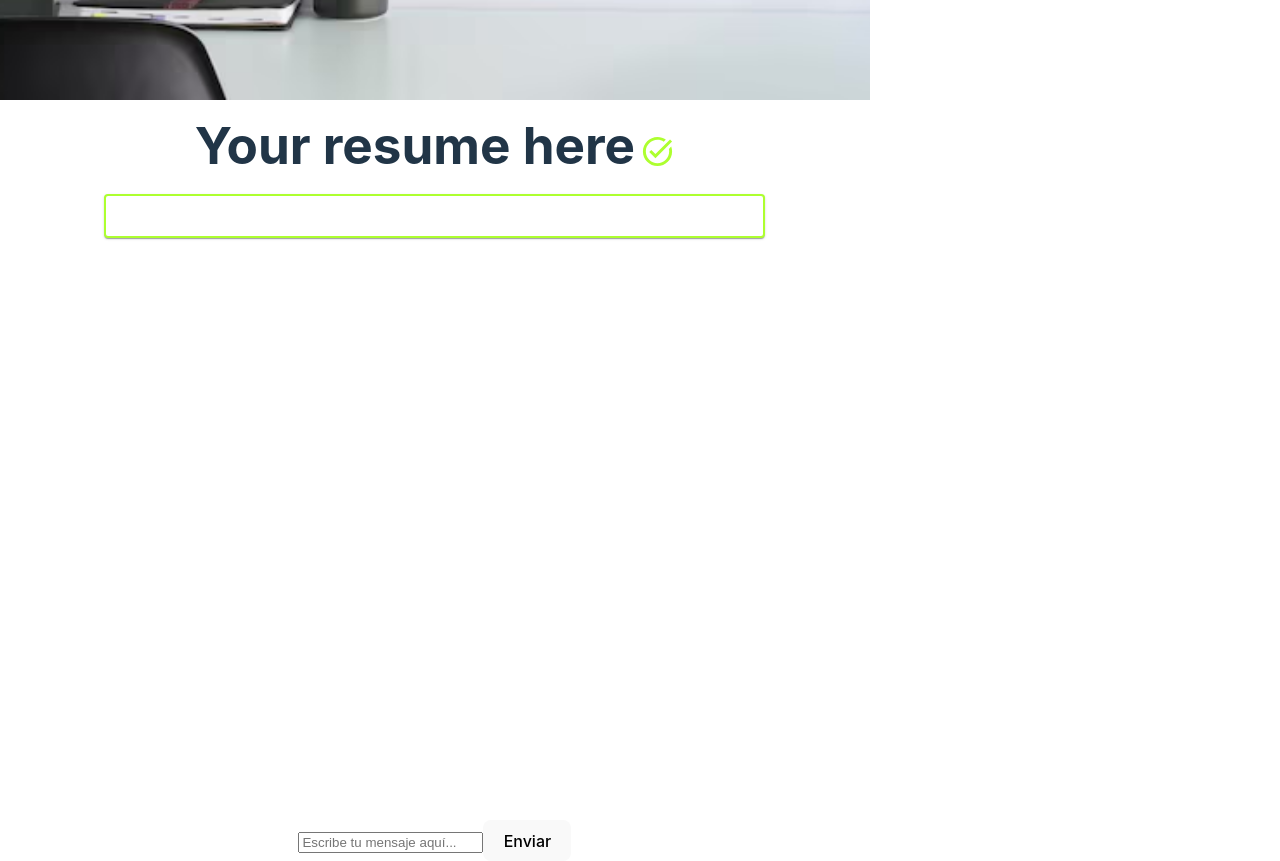
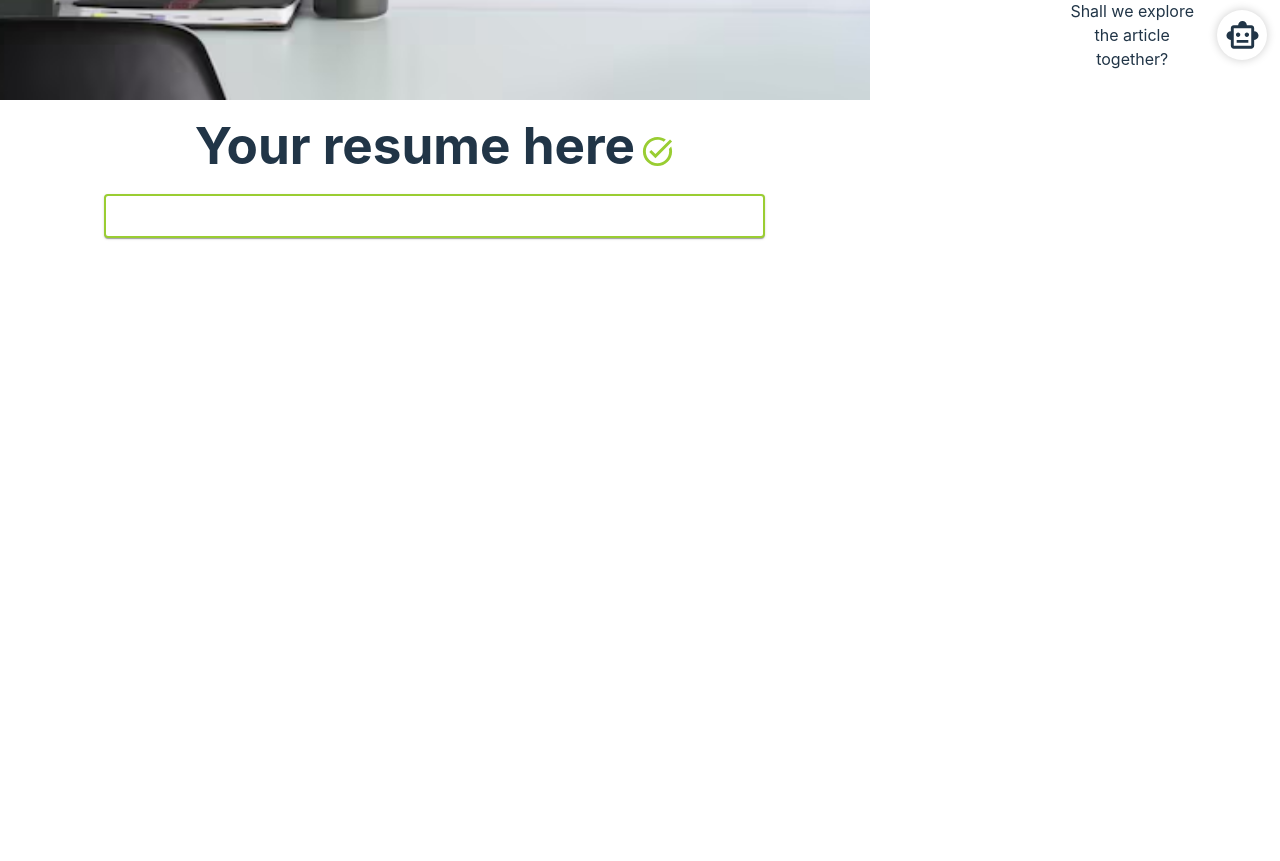
Before and after one commit to DannaVelasquez/ArticleSummarizerIA, a React (Vite) app in the folder Frontend/: page / in a window 1280 px wide. Shown: the part 700-1561 px from the top of the page. After the commit the page ends 1520 px from the top, so only its background shows below. Built offline with nearby package versions, Linux system fonts and the light colour scheme; the HTML template or start-up script is replaced by a standard one.

Commit message:
Chatbot behavior is reconfigured and styles are added

```diff
--- a/Frontend/src/Components/ChatbotView/ChatBot.tsx
+++ b/Frontend/src/Components/ChatbotView/ChatBot.tsx
@@ -1,42 +1,119 @@
-import axios from 'axios';
-import './chatbot.styles.css'
-import { useState } from 'react';
+import React, { useState, useEffect, useRef } from "react";
+import axios from "axios";
+import SmartToyOutlinedIcon from "@mui/icons-material/SmartToyOutlined";
+import IconButton from "@mui/material/IconButton";
+import SendIcon from "@mui/icons-material/Send";
+import TextField from "@mui/material/TextField";
+import PersonOutlineOutlinedIcon from '@mui/icons-material/PersonOutlineOutlined';
+import "./chatbot.styles.css";
 
 function ChatBot({ articleUrl }: { articleUrl: string }) {
+  const [userInput, setUserInput] = useState("");
+  const [chatHistory, setChatHistory] = useState<{ message: string; fromUser: boolean }[]>([]);
+  const [isChatOpen, setIsChatOpen] = useState(false);
+  const [isBotTyping, setIsBotTyping] = useState(false);
+  const chatEndRef = useRef<HTMLDivElement>(null);
 
-  const [userInput, setUserInput] = useState('');
-  const [chatHistory, setChatHistory] = useState<string[]>([]);
+  const toggleChat = () => {
+    setIsChatOpen(!isChatOpen);
+  };
 
   const sendMessage = async () => {
     if (!userInput.trim()) return;
 
-    // Enviamos el mensaje del usuario al servidor
     try {
-      const response = await axios.post('http://localhost:3000/api/chat', { message: userInput, articleUrl: articleUrl});
+      const chatMessage = { message: userInput, fromUser: true };
+      setChatHistory([...chatHistory, chatMessage]);
+      setUserInput("");
+      setIsBotTyping(true);
+
+      const response = await axios.post("http://localhost:3000/api/chat", {
+        message: userInput,
+        articleUrl: articleUrl,
+      });
+
+      setIsBotTyping(false);
+
       const chatResponse = response.data.message;
-      setChatHistory([...chatHistory, userInput, chatResponse]);
-      setUserInput('');
+      setChatHistory(prevChatHistory => [...prevChatHistory, { message: chatResponse, fromUser: false }]);
     } catch (error) {
-      console.error('Error al enviar mensaje al servidor:', error);
+      console.error("Error al enviar mensaje al servidor:", error);
+    }
+  };
+
+  useEffect(() => {
+    const lastMessage = chatHistory[chatHistory.length - 1];
+    if (lastMessage && lastMessage.fromUser === false) {
+      setIsBotTyping(false);
+    }
+  }, [chatHistory]);
+
+  useEffect(() => {
+    if (chatEndRef.current) {
+      chatEndRef.current.scrollIntoView({ behavior: "smooth" });
+    }
+  }, [chatHistory]);
+
+  const handleKeyDown = (event: React.KeyboardEvent<HTMLDivElement>) => {
+    if (event.key === 'Enter') {
+      sendMessage();
     }
   };
 
   return (
-    <div>
-      <div>
-        {chatHistory.map((message, index) => (
-          <div key={index}>{message}</div>
-        ))}
+    <div className={`chat-container ${isChatOpen ? "open" : ""}`}>
+      <div className="title-chat">
+      <p className={`title-container ${isChatOpen ? "open" : ""}`}>Shall we explore the article together?</p>
+      <div className="icon-container" onClick={toggleChat}>
+        <SmartToyOutlinedIcon fontSize="large" />
       </div>
-      <input
-        type="text"
-        value={userInput}
-        onChange={(e) => setUserInput(e.target.value)}
-        placeholder="Escribe tu mensaje aquí..."
-      />
-      <button onClick={sendMessage}>Enviar</button>
+      </div>
+      {isChatOpen && (
+        <div className="chatbox">
+          <div className="chat-history">
+            {chatHistory.map((entry, index) => (
+              <div key={index} className={entry.fromUser ? "user-message" : "bot-message"}>
+                {entry.fromUser ? <UserIcon /> : isBotTyping ? <TypingIndicator /> : <BotIcon />}
+                {entry.message}
+              </div>
+            ))}
+            <div ref={chatEndRef} />
+          </div>
+          <div className="input-chatbox">
+            <TextField
+              id="standard-basic"
+              variant="standard"
+              type="text"
+              value={userInput}
+              onChange={(e) => setUserInput(e.target.value)}
+              placeholder="Chat here..."
+              style={{ borderColor: "yellowgreen" }}
+              onKeyDown={handleKeyDown}
+            />
+            <IconButton
+              aria-label="delete"
+              onClick={sendMessage}
+              color="primary"
+              style={{ color: "yellowgreen" }}
+            >
+              <SendIcon />
+            </IconButton>
+          </div>
+        </div>
+      )}
     </div>
   );
 }
 
+const TypingIndicator = () => (
+  <div className="typing-indicator">
+    <span className="dot">.</span>
+    <span className="dot">.</span>
+    <span className="dot">.</span>
+  </div>
+);
+
+const UserIcon = () => <PersonOutlineOutlinedIcon/>;
+const BotIcon = () => <SmartToyOutlinedIcon/>;
+
 export default ChatBot;
--- a/Frontend/src/Components/ChatbotView/chatbot.styles.css
+++ b/Frontend/src/Components/ChatbotView/chatbot.styles.css
@@ -3,7 +3,23 @@
   display: grid;
   bottom: 0;
   right: 0;
-  padding: 2%;
+  padding: 1%;
+}
+
+.title-chat{
+  display: flex;
+  flex-direction: row;
+  align-items: center;
+  justify-content: end;
+  gap: 10px;
+}
+
+.title-container {
+  width: 150px;
+}
+
+.title-container.open {
+  width: auto;
 }
 
 .icon-container {
@@ -17,3 +33,50 @@
   padding: 10;
   box-shadow: 0px 0px 10px rgba(0, 0, 0, 0.2);
 }
+
+.chatbox{
+  width: 500px;
+  background-color: white;
+  margin-top: 2%;
+  border-radius: 3%;
+  box-shadow: 0px 0px 10px rgba(0, 0, 0, 0.2);
+}
+
+.chat-history{
+  height: calc(100vh - 270px);
+  background-color: white;
+  overflow-y: auto;
+  display: flex;
+  flex-direction: column;
+  gap: 5px;
+  margin: 4%;
+  border-radius: 3%;
+}
+
+.input-chatbox{
+  display: flex;
+  flex-direction: row;
+  padding: 2%;
+}
+
+.css-1eed5fa-MuiInputBase-root-MuiInput-root::after{
+  border-bottom: 2px solid yellowgreen !important;
+}
+
+.user-message{
+  align-self: flex-end;
+  background-color: rgba(153, 205, 50, 0.363);
+  border-radius: 10px;
+  width: auto;
+  padding: 10px;
+  text-align: justify;
+}
+
+.bot-message{
+  align-self: flex-start;
+  background-color: lightgray;
+  border-radius: 10px;
+  width: auto;
+  padding: 10px;
+  text-align: justify;
+}
--- a/Frontend/src/Components/Header/header.styles.css
+++ b/Frontend/src/Components/Header/header.styles.css
@@ -4,7 +4,7 @@
   background-color: black;
   position: sticky;
   top: 0;
-  z-index: 1;
+  z-index: 2;
 }
 
 .title {
--- a/Frontend/src/Components/Home/Home.tsx
+++ b/Frontend/src/Components/Home/Home.tsx
@@ -63,7 +63,6 @@ function Home({ onSummaryChange, onUrlChange }: HomeProps) {
           id="outlined-basic"
           label="Submit your article URL here"
           variant="outlined"
-          style={{ fontWeight: "bold", color: "blue" }}
           value={articleUrl}
           onChange={(e) => setArticleUrl(e.target.value)}
         />
--- a/Frontend/src/Components/Home/home.styles.css
+++ b/Frontend/src/Components/Home/home.styles.css
@@ -21,16 +21,21 @@
   width: 250px;
   justify-self: center;
   background-color: yellowgreen !important;
-  border-color: green !important;
+  border-color: yellowgreen !important;
 }
 
 .css-1jy569b-MuiFormLabel-root-MuiInputLabel-root.Mui-focused {
-  color: green !important;
+  color: yellowgreen !important;
+  z-index: 1;
 }
 
 .css-9ddj71-MuiInputBase-root-MuiOutlinedInput-root.Mui-focused
   .MuiOutlinedInput-notchedOutline {
-  border-color: green !important;
+  border-color: yellowgreen !important;
+}
+
+.css-1jy569b-MuiFormLabel-root-MuiInputLabel-root{
+  color: black;
 }
 
 button:focus,
--- a/Frontend/src/Components/ResumeView/ResumeView.tsx
+++ b/Frontend/src/Components/ResumeView/ResumeView.tsx
@@ -12,7 +12,7 @@ function ResumeView({ summary }: ResumeViewProps) {
     <div id='resume' className="cover-resume">
       <div className="container-resume">
       <h1>Your resume here
-        <TaskAltOutlinedIcon fontSize='large' style={{marginLeft:'5px', marginBottom:'-5px', color:'greenyellow'}}/>
+        <TaskAltOutlinedIcon fontSize='large' style={{marginLeft:'5px', marginBottom:'-5px', color:'rgba(153, 205, 50, 063)'}}/>
       </h1>
       <Card>
       <CardContent>
--- a/Frontend/src/Components/ResumeView/resume.styles.css
+++ b/Frontend/src/Components/ResumeView/resume.styles.css
@@ -13,5 +13,5 @@
 }
 
 .css-bhp9pd-MuiPaper-root-MuiCard-root{
-    border: solid 2px greenyellow;
+    border: solid 2px yellowgreen;
 }
```
